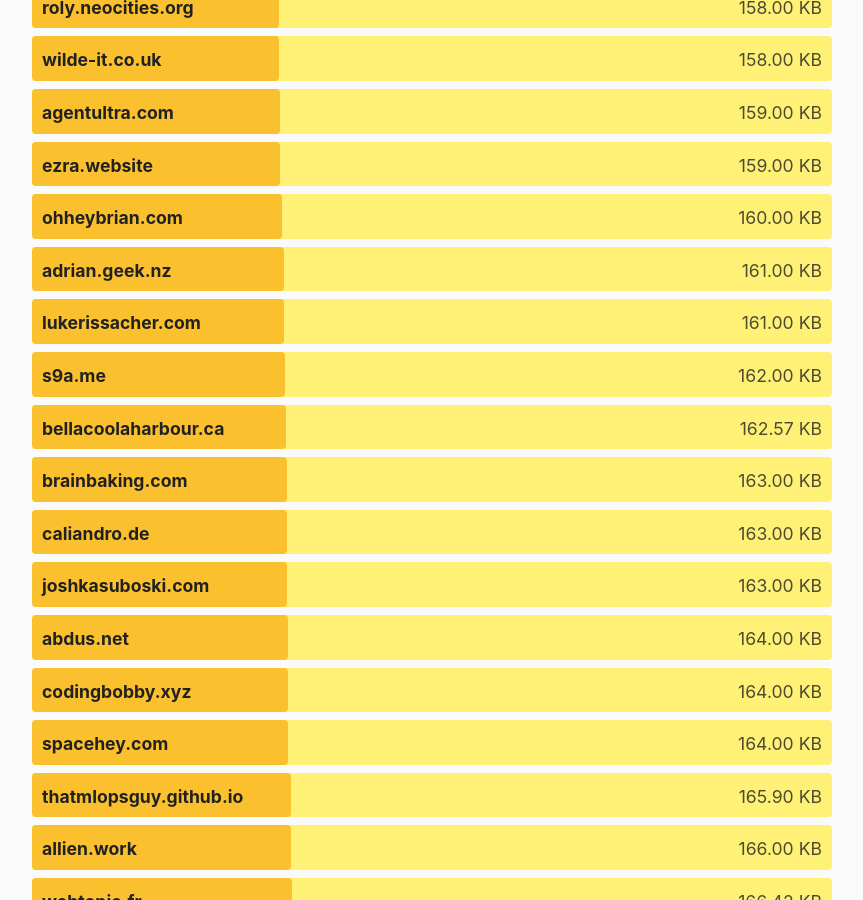
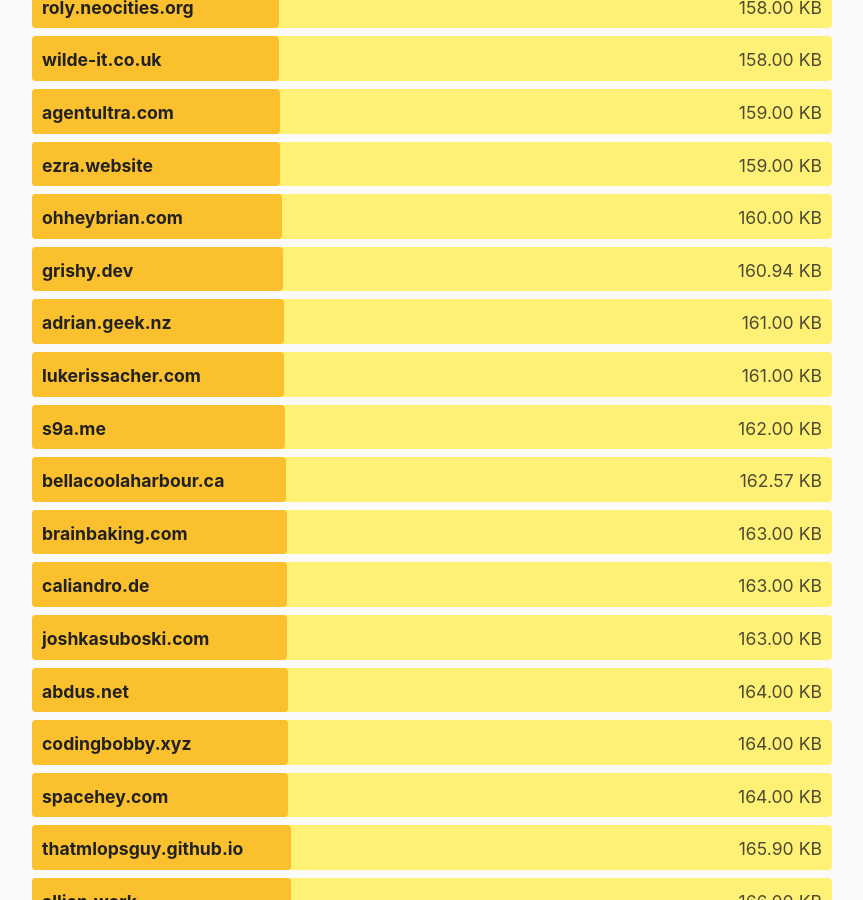
Before and after one commit to kevquirk/512kb.club, a Jekyll site: the page built from index.md, in a window 1280 px wide and 900 px high, scrolled down 30835 px. Shown: the whole window, without its empty margins (208-1071 px from the left). Built offline with Jekyll 4.4.1, drawn with Linux system fonts in a browser that asks for light colours.

Commit message:
Add grishy.dev

```diff
--- a/_data/sites.yml
+++ b/_data/sites.yml
@@ -4142,3 +4142,8 @@
   url: https://zwieratko.sk/
   size: 28.07
   last_checked: 2024-02-11
+
+- domain: grishy.dev
+  url: https://grishy.dev/
+  size: 160.94
+  last_checked: 2024-06-20
```
